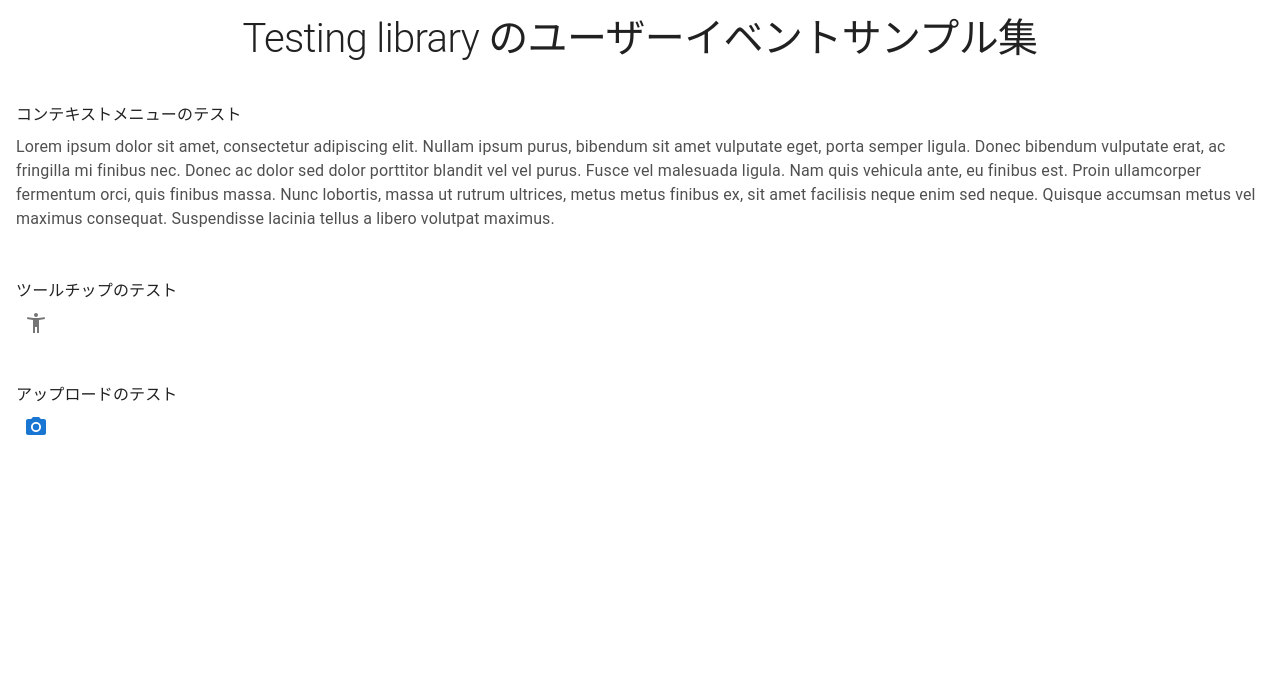
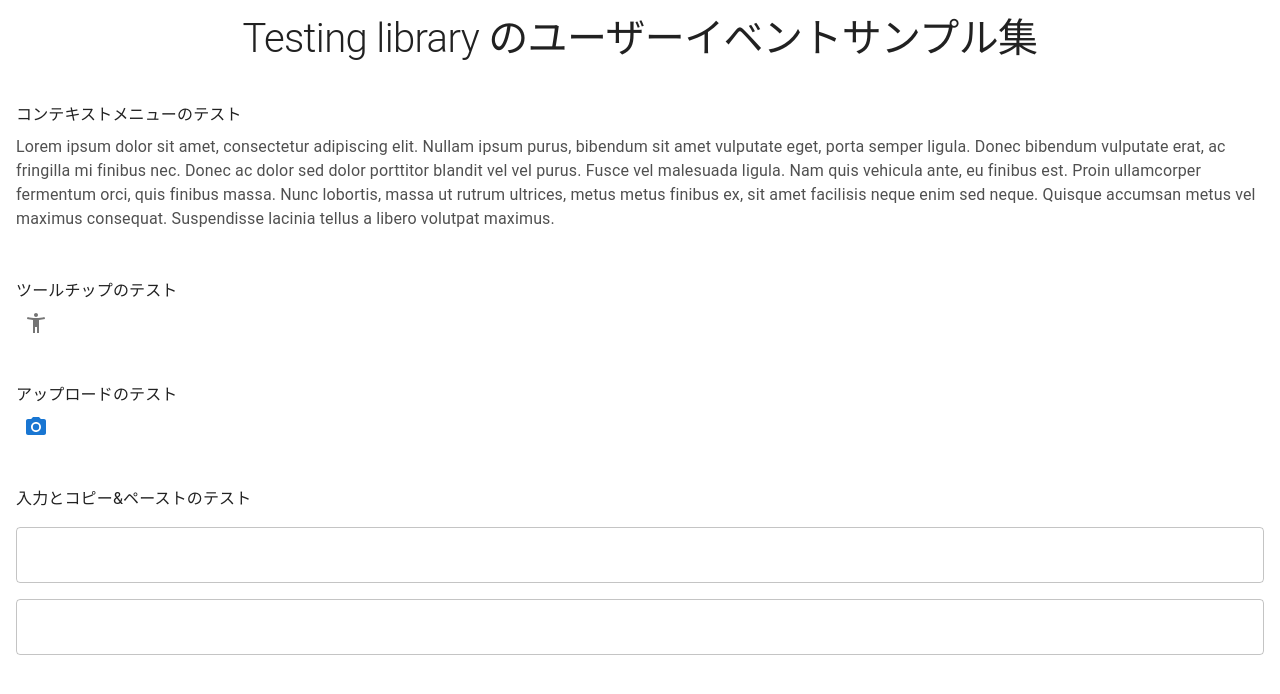
Before and after one commit to sopherre/splab.-7, a Next.js app: page / in a window 1280 px wide. Shown: the top 694 px of the page. Built offline with nearby package versions, Linux system fonts and the light colour scheme.

Commit message:
InputContainerの実装

```diff
--- /dev/null
+++ b/src/components/inputContainer/inputContainer.tsx
@@ -0,0 +1,14 @@
+import { Stack, TextField, Typography } from "@mui/material";
+import { memo } from "react";
+
+export const InputContainer: React.FC = memo(() => {
+  return (
+    <Stack spacing={2}>
+      <Typography>入力とコピー&ペーストのテスト</Typography>
+      <TextField />
+      <TextField type="number" />
+    </Stack>
+  );
+});
+
+InputContainer.displayName = "InputContainer";
--- a/src/pages/index.tsx
+++ b/src/pages/index.tsx
@@ -3,6 +3,7 @@ import { Typography, styled } from "@mui/material";
 import { ContextMenuContainer } from "@/components/contextMenuContainer/contextMenuContainer";
 import { TooltipContainer } from "@/components/tooltipContainer/tooltipContainer";
 import { UploadContainer } from "@/components/uploadContainer/uploadContainer";
+import { InputContainer } from "@/components/inputContainer/inputContainer";
 
 export default function Home() {
   return (
@@ -16,12 +17,10 @@ export default function Home() {
         <Typography variant="h1" textAlign="center">
           Testing library のユーザーイベントサンプル集
         </Typography>
-
         <ContextMenuContainer />
-
         <TooltipContainer />
-
         <UploadContainer />
+        <InputContainer />
       </Main>
     </>
   );
```
Also changed, not shown: 1 other file (tests, documents, lock files or other folders).
